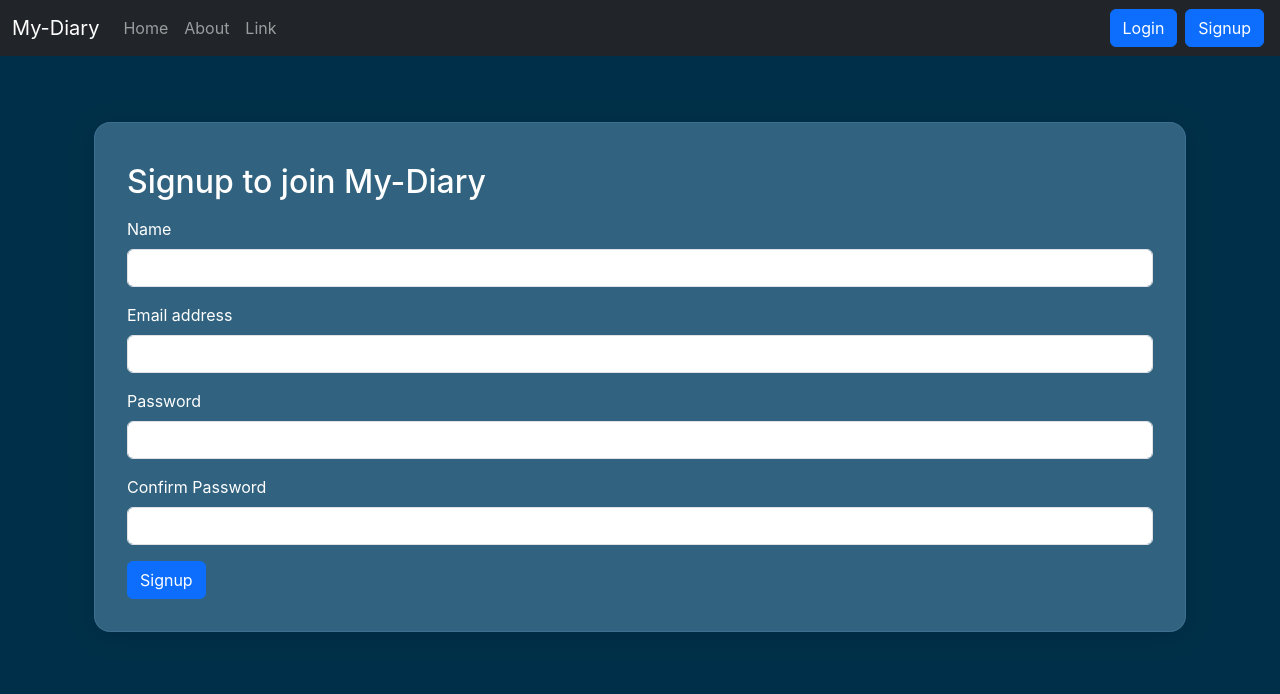
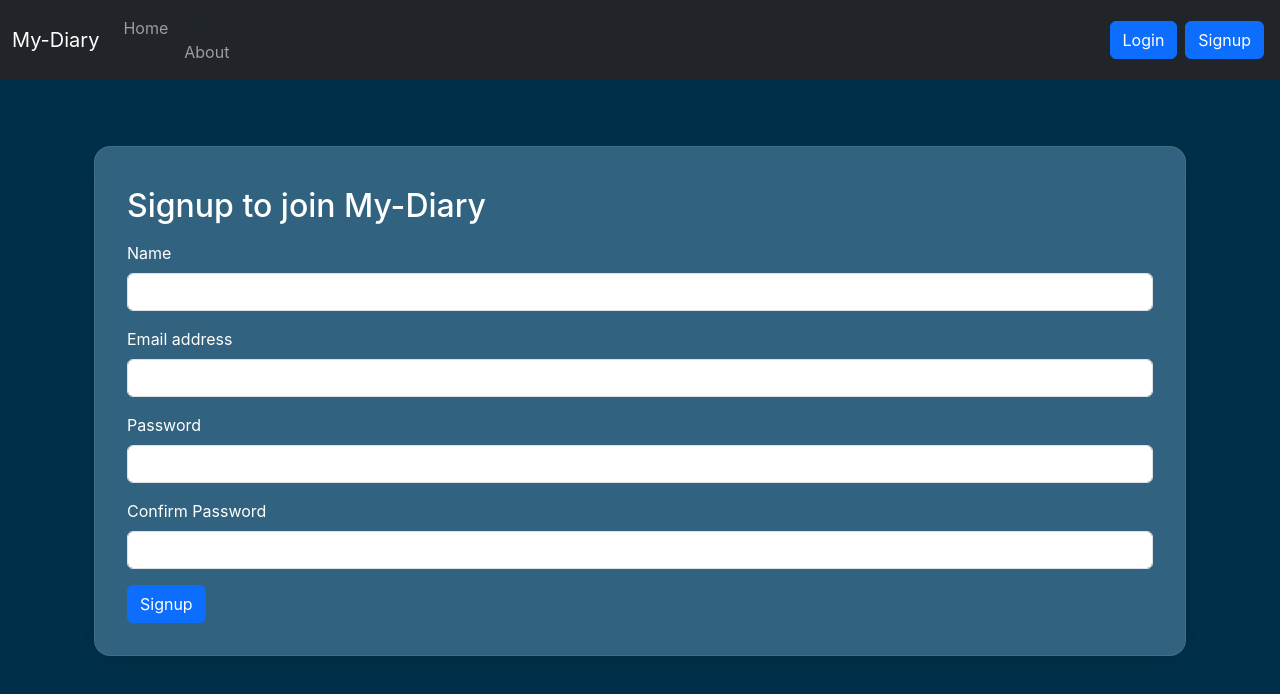
Before and after one commit to anakafeel/my-diary-frontend, a React (Create React App) app: page /signup in a window 1280 px wide. Shown: the top 694 px of the page. Built offline with nearby package versions, Linux system fonts and the light colour scheme.

Commit message:
init animations

```diff
--- a/src/components/Login.js
+++ b/src/components/Login.js
@@ -1,5 +1,6 @@
 import React, { useState } from "react";
 import { useNavigate } from "react-router-dom";
+import { motion } from "framer-motion";
 
 const Login = (props) => {
   const [credentials, setCredentials] = useState({ email: "", password: "" });
@@ -46,7 +47,15 @@ const Login = (props) => {
   };
 
   return (
-    <div className="mt-2 login " style={{ padding: '2rem', minHeight: '400px' }}>
+    <motion.div className="mt-2 login "
+    initial={{ opacity: 0, scale: 0.5 }}
+    animate={{ opacity: 1, scale: 1 }}
+    transition={{
+      duration: 0.8,
+      delay: 0.5,
+      ease: [0, 0.71, 0.2, 1.01],
+    }}
+     style={{ padding: '2rem', minHeight: '400px' }}>
       <h2 className="my-2">Login with your account details</h2>
       <form onSubmit={handleSubmit}>
         <div className="my-3">
@@ -83,7 +92,7 @@ const Login = (props) => {
           Submit
         </button>
       </form>
-    </div>
+    </motion.div>
   );
 };
 
--- a/src/components/Navbar.js
+++ b/src/components/Navbar.js
@@ -1,18 +1,26 @@
 import React from "react";
 import { Link, useLocation } from "react-router-dom";
-import {useNavigate} from 'react-router-dom';
+import { useNavigate } from "react-router-dom";
+
+import { motion } from "framer-motion";
 
 const Navbar = () => {
-  let navigate = useNavigate() /* TO REDIRECT */
-  const handleLogout = ()=>{
-    localStorage.removeItem('token');
+  let navigate = useNavigate(); /* TO REDIRECT */
+  const handleLogout = () => {
+    localStorage.removeItem("token");
     navigate("/login");
-  }
+  };
   let location = useLocation();
   return (
     <div>
       <nav className="navbar navbar-expand-lg navbar-dark bg-dark">
-        <div className="container-fluid">
+        <motion.div
+          className="container-fluid"
+          initial={{ x: -200 }}
+          animate={{ x: 0 }}
+          whileHover={{ scale: 1.1, transition: { duration: 0.2 } }}
+          transition={{ type: "spring", delay: 0.5, duration: 1.4 }}
+        >
           <Link className="navbar-brand" to="#">
             My-Diary
           </Link>
@@ -29,7 +37,13 @@ const Navbar = () => {
           </button>
           <div className="collapse navbar-collapse" id="navbarSupportedContent">
             <ul className="navbar-nav me-auto mb-2 mb-lg-0">
-              <li className="nav-item">
+              <motion.li
+                className="nav-item"
+                initial={{ y: -200 }}
+                animate={{ y: 0 }}
+                transition={{ type: "spring", delay: 0.5, duration: 1.4 }}
+                whileHover={{ scale: 1.1, transition: { duration: 0.3 } }}
+              >
                 <Link
                   className={`nav-link ${
                     location.pathname === "/" ? "active" : ""
@@ -39,8 +53,15 @@ const Navbar = () => {
                 >
                   Home
                 </Link>
-              </li>
-              <li className="nav-item">
+              </motion.li>
+              <motion.li
+                className="nav-item"
+                initial={{ y: -200 }}
+                animate={{ y: 0 }}
+                transition={{ type: "spring", delay: 0.7, duration: 1.4 }}
+                whileHover={{ scale: 1.1, transition: { duration: 0.2 } }}
+              >
+                motion.
                 <Link
                   className={`nav-link ${
                     location.pathname === "/about" ? "active" : ""
@@ -49,24 +70,41 @@ const Navbar = () => {
                 >
                   About
                 </Link>
-              </li>
-              <li className="nav-item">
-                <Link className="nav-link" to="/">
-                  Link
+              </motion.li>
+            </ul>
+            {!localStorage.getItem("token") ? (
+              <motion.form
+                className="d-flex"
+                whileHover={{ scale: 1.1 }}
+                whileTap={{ scale: 0.9 }}
+              >
+                <Link
+                  className="btn btn-primary mx-1"
+                  to="/login"
+                  role="button"
+                >
+                  Login
                 </Link>
-              </li>
-            </ul>
-            {!localStorage.getItem('token')?
-            <form className="d-flex">
-              <Link className="btn btn-primary mx-1" to="/login" role="button">
-                Login
-              </Link>
-              <Link className="btn btn-primary mx-1" to="/signup" role="button">
-                Signup
-              </Link>
-            </form>: <button onClick={handleLogout} className ="btn btn-danger">Logout</button>}
+                <Link
+                  className="btn btn-primary mx-1"
+                  to="/signup"
+                  role="button"
+                >
+                  Signup
+                </Link>
+              </motion.form>
+            ) : (
+              <motion.button
+                whileHover={{ scale: 1.1 }}
+                whileTap={{ scale: 0.9 }}
+                onClick={handleLogout}
+                className="btn btn-danger"
+              >
+                Logout
+              </motion.button>
+            )}
           </div>
-        </div>
+        </motion.div>
       </nav>
     </div>
   );
--- a/src/components/Signup.js
+++ b/src/components/Signup.js
@@ -1,38 +1,45 @@
-import React, { useState } from 'react'
-import { useNavigate } from 'react-router-dom'
+import React, { useState } from "react";
+import { useNavigate } from "react-router-dom";
+import { motion } from "framer-motion";
 
 const Signup = (props) => {
-    const [credentials, setcredentials] = useState({name: "", email: "", password: "",cpassword: ""})
-    let navigate = useNavigate() /* TO REDIRECT */
+  const [credentials, setcredentials] = useState({
+    name: "",
+    email: "",
+    password: "",
+    cpassword: "",
+  });
+  let navigate = useNavigate(); /* TO REDIRECT */
 
-    const handleSubmit = async (e)=>{
+  const handleSubmit = async (e) => {
     e.preventDefault();
-        const {name,email,password} = credentials;
-        const response = await fetch(`${process.env.REACT_APP_API_URL}/api/auth/createuser`,{
-            method:'POST',
+    const { name, email, password } = credentials;
+    const response = await fetch(
+      `${process.env.REACT_APP_API_URL}/api/auth/createuser`,
+      {
+        method: "POST",
         headers: {
-                'Content-Type': 'application/json'
+          "Content-Type": "application/json",
         },
-            body: JSON.stringify({name,email,password})
-
-        });
-        const json = await response.json()
-        if(json.success){
-            localStorage.setItem('token' , json.token);
+        body: JSON.stringify({ name, email, password }),
+      }
+    );
+    const json = await response.json();
+    if (json.success) {
+      localStorage.setItem("token", json.token);
       navigate("/");
-            props.showAlert("Account created successfully","success");
+      props.showAlert("Account created successfully", "success");
+    } else {
+      props.showAlert("Invalid credentials", "danger");
     }
-            else{
-                props.showAlert("Invalid credentials","danger");
-            }
-    }
+  };
 
   const onChange = (e) => {
     setcredentials({ ...credentials, [e.target.name]: e.target.value });
   };
 
   return (
-    <div className="mt-2 login" style={{ padding: '2rem', minHeight: '400px' }}>
+    <div className="mt-2 login" style={{ padding: "2rem", minHeight: "400px" }}>
       <h2 className="my-2">Signup to join My-Diary</h2>
       <form onSubmit={handleSubmit}>
         <div className="my-3">
@@ -44,7 +51,6 @@ const Signup = (props) => {
             type="name"
             className="form-control"
             id="name"
-
             name="name"
             aria-describedby="emailHelp"
           />
@@ -58,7 +64,6 @@ const Signup = (props) => {
             type="email"
             className="form-control"
             id="email"
-
             name="email"
             aria-describedby="emailHelp"
           />
@@ -91,12 +96,17 @@ const Signup = (props) => {
             name="cpassword"
           />
         </div>
-        <button type="submit" className="btn btn-primary" >
+        <motion.button
+          type="submit"
+          className="btn btn-primary"
+          whileHover={{ scale: 1.1 }}
+          whileTap={{ scale: 0.9 }}
+        >
           Signup
-        </button>
+        </motion.button>
       </form>
     </div>
-  )
-}
+  );
+};
 
-export default Signup
+export default Signup;
```
Lines whose indentation alone changed are shown as unchanged.
